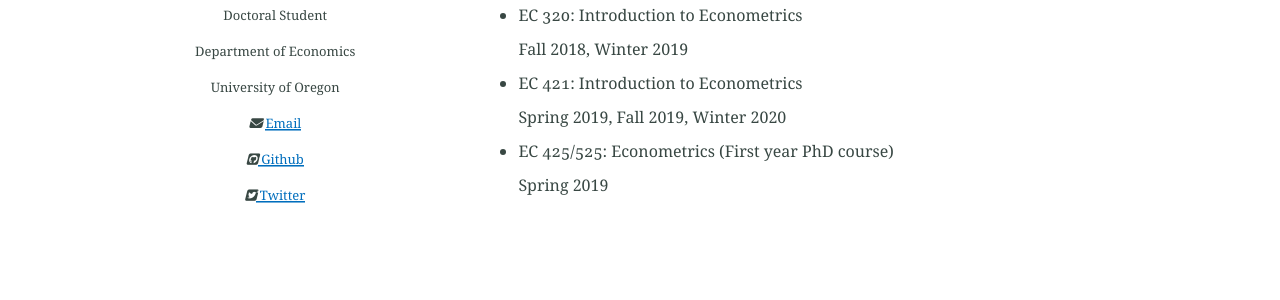
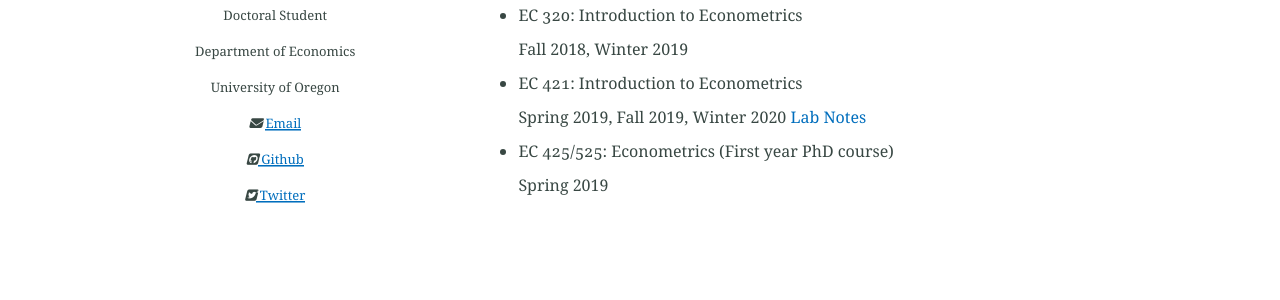
Before and after one commit to jenni-putz/1jenni-putz.github.io, a Jekyll site: the page built from teaching.md, in a window 1280 px wide. Shown: the part 751-1051 px from the top of the page. Built offline with Jekyll 4.4.1, drawn with Linux system fonts in a browser that asks for light colours; nearby versions of some CDN libraries; our own code applies the rules of GitHub Pages for plain Markdown files.

Commit message:
Update teaching.md

```diff
--- a/teaching.md
+++ b/teaching.md
@@ -75,7 +75,7 @@ button {
     <li> EC 320: Introduction to Econometrics </li>
     Fall 2018, Winter 2019
     <li> EC 421: Introduction to Econometrics </li>
-    Spring 2019, Fall 2019, Winter 2020
+    Spring 2019, Fall 2019, Winter 2020 <a href="https://jenniputz.com/EC421_W20_Lab/">Lab Notes</a>
     <li> EC 425/525: Econometrics (First year PhD course) </li>
     Spring 2019
     </ul></font>
```
